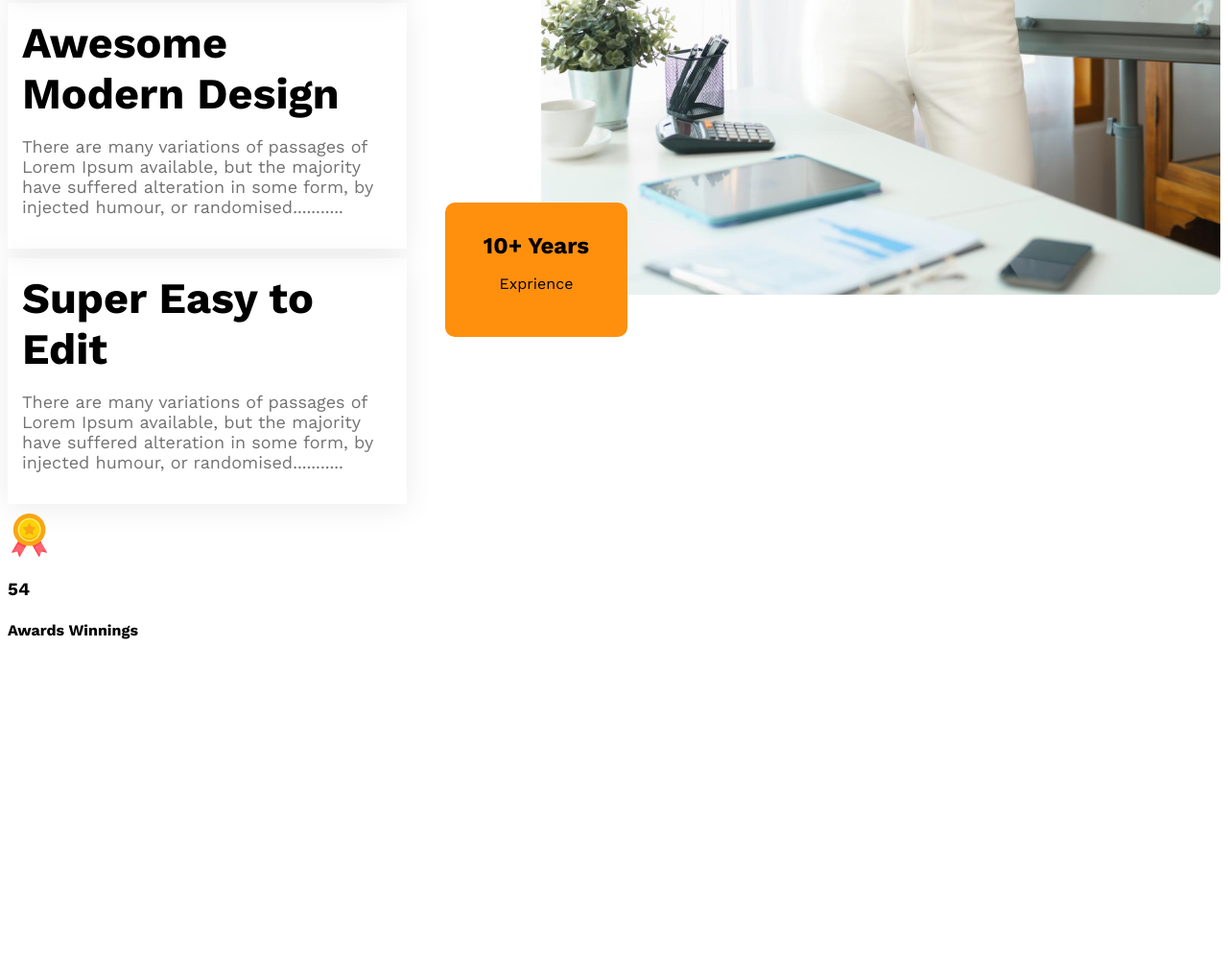
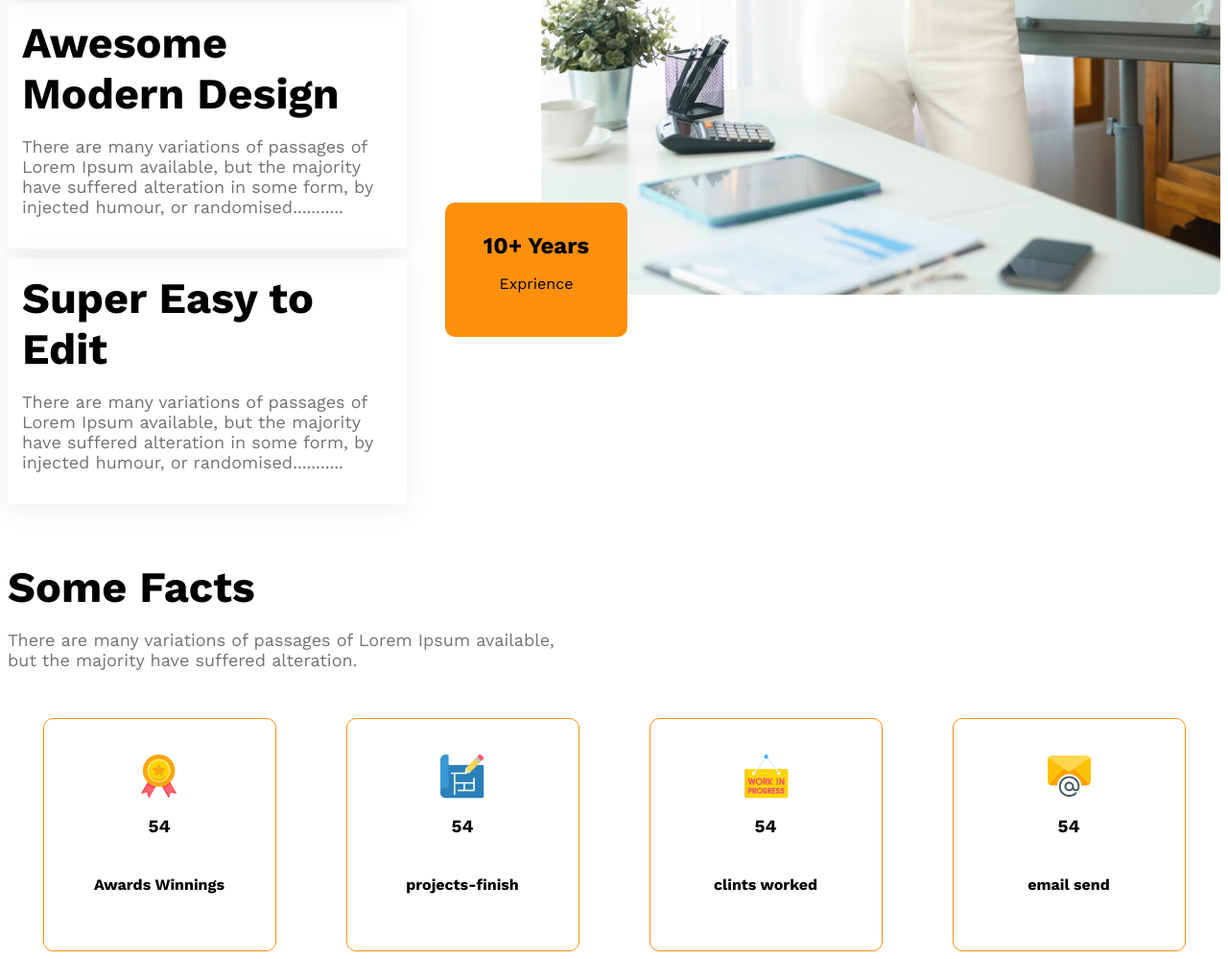
Before and after one commit to nabishafin/Arkitecture-lendeing-page, a plain HTML site: page index.html in a window 1280 px wide. Shown: the part 2673-3672 px from the top of the page at 96% size. Before the commit the page ends 3360 px from the top, so only its background shows below. Drawn offline with nearby package versions, Linux system fonts and the light colour scheme.

Commit message:
some facts done

```diff
--- a/index.css
+++ b/index.css
@@ -172,6 +172,29 @@
 
 /* some facts css */
 
+.facts-cart {
+    width: 241px;
+    height: 241px;
+    border: 1px solid rgba(255, 144, 14, 1);
+    display: flex;
+    flex-direction: column;
+    justify-content: center;
+    align-items: center;
+    border-radius: 10px;
+}
+
+.carts-flex {
+    display: flex;
+    justify-content: space-around;
+    margin-top: 50px;
+}
+
+
+
+
+
+
+
 
 /* responsive styles */
 
@@ -226,4 +249,14 @@
     .part-01 {
         padding: 15px;
     }
+
+    /* some facts consainer responsive */
+    .carts-flex {
+        display: flex;
+        justify-content: space-around;
+        flex-direction: column;
+        justify-content: center;
+        align-items: center;
+        gap: 30px;
+    }
 }
--- a/index.html
+++ b/index.html
@@ -105,11 +105,34 @@
         </section>
 
         <!-- some facts section -->
-        <section>
-            <div class="facts-cart">
-                <img src="/images/icons/ribon.png" alt="">
-                <h3>54</h3>
-                <h4>Awards Winnings</h4>
+        <section style="margin-top: 50px;">
+            <h1 class="enjoy-h3">Some Facts</h1>
+            <p style="font-size: 18px;" class="text-gray">There are many variations of passages of Lorem Ipsum
+                available,
+                <br> but the majority have suffered
+                alteration.
+            </p>
+            <div class="carts-flex">
+                <div class="facts-cart">
+                    <img src="/images/icons/ribon.png" alt="">
+                    <h3>54</h3>
+                    <h4>Awards Winnings</h4>
+                </div>
+                <div class=" facts-cart">
+                    <img src="/images/icons/projects.png" alt="">
+                    <h3>54</h3>
+                    <h4>projects-finish</h4>
+                </div>
+                <div class="facts-cart">
+                    <img src="/images/icons/customers.png" alt="">
+                    <h3>54</h3>
+                    <h4>clints worked</h4>
+                </div>
+                <div class="facts-cart">
+                    <img src="/images/icons/email.png" alt="">
+                    <h3>54</h3>
+                    <h4>email send</h4>
+                </div>
             </div>
 
         </section>
```
